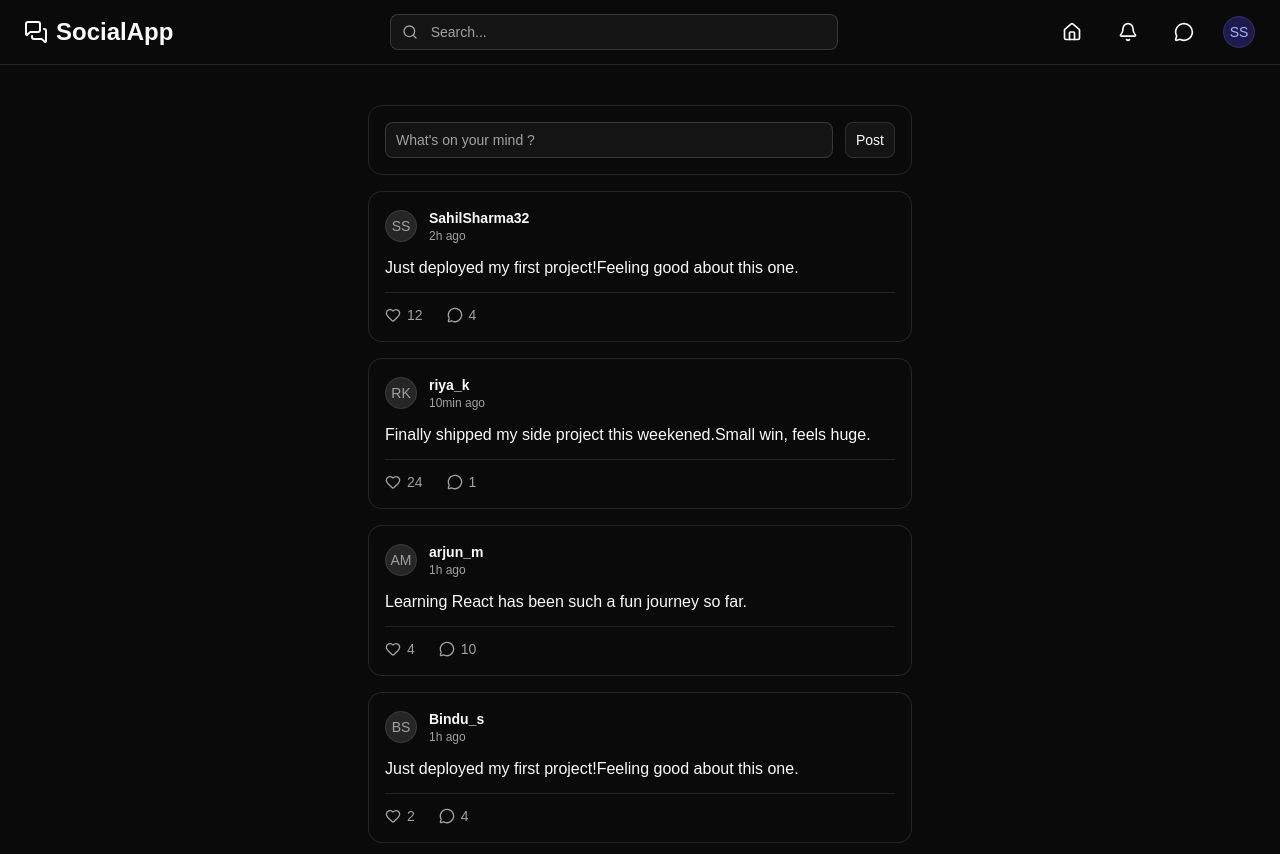
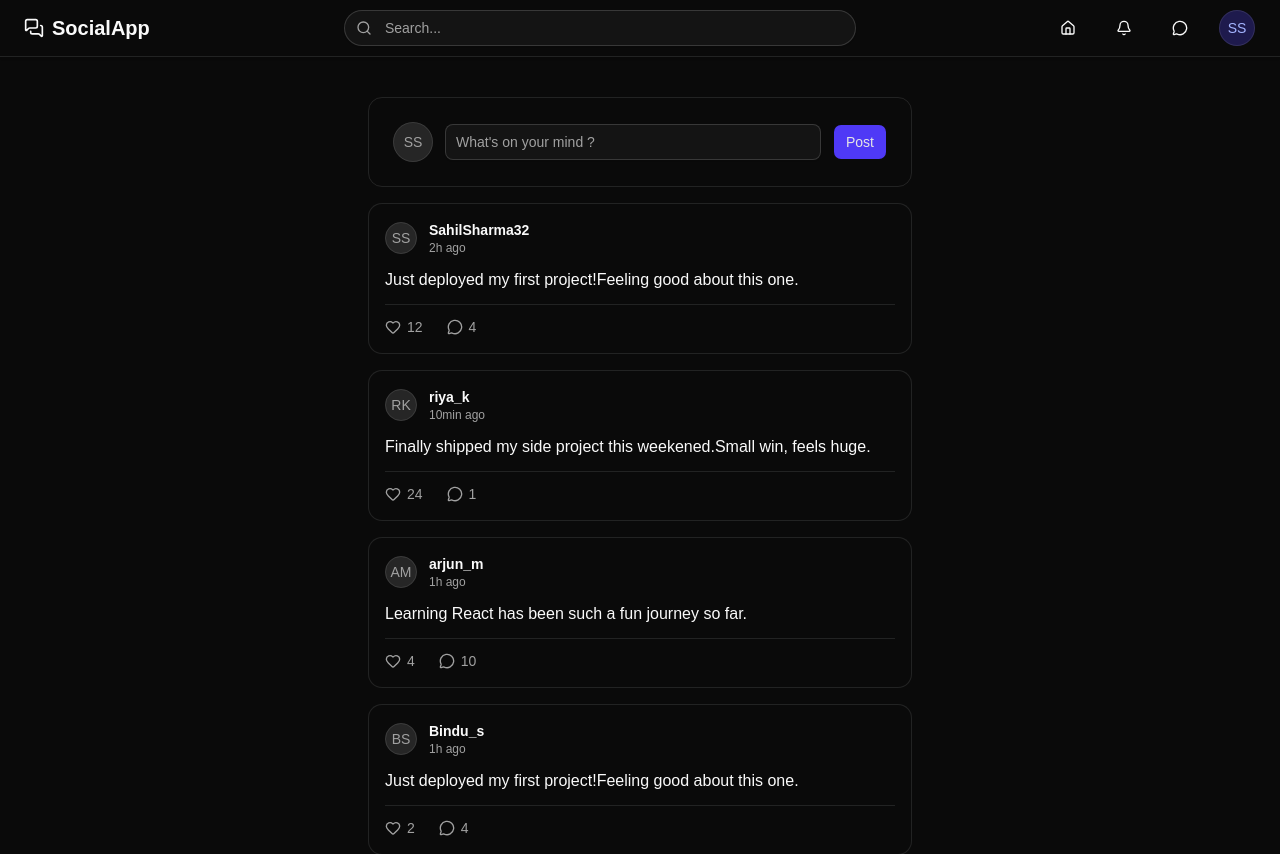
Before and after one commit to sahilsharma123923/Mini-SocialApp, a React (Vite) app in the folder Frontend/: page / in a window 1280 px wide. Shown: the top 854 px of the page. Built offline with nearby package versions, Linux system fonts and the light colour scheme.

Commit message:
Something changed and add new features

```diff
--- a/Frontend/src/components/CreatePost.tsx
+++ b/Frontend/src/components/CreatePost.tsx
@@ -1,13 +1,20 @@
 import { useState } from "react"
 import { Input } from "./ui/input";
 import { Button } from "./ui/button";
+import { Avatar, AvatarFallback } from "./ui/avatar";
+
 
 const CreatePost = () => {
     const[text,setText]=useState<string>("");
   return (
-    <div className="flex items-center border rounded-xl p-4 gap-3">
-      <Input value={text} onChange={(e)=>setText(e.target.value)} placeholder="What's on your mind ?" className="flex-1"/>
-      <Button variant="outline" onClick={()=>console.log(text)} className="text-shadow-indigo-50 bg-indigo-600 hover:bg-indigo-700">Post</Button>
+    <div className="flex items-center border rounded-xl p-6 gap-3">
+
+      <Avatar className="size-10">
+        <AvatarFallback>SS</AvatarFallback>
+      </Avatar>
+       <Input value={text} onChange={(e)=>setText(e.target.value)} placeholder="What's on your mind ?" className="flex-1"/>
+
+      <Button onClick={()=>console.log(text)} className=" text-neutral-200 hover:text-neutral-50  bg-indigo-600 hover:bg-indigo-700 p-3">Post</Button>
     </div>
   )
 }
--- a/Frontend/src/components/Navbar.tsx
+++ b/Frontend/src/components/Navbar.tsx
@@ -7,43 +7,43 @@ import {DropdownMenu,DropdownMenuContent, DropdownMenuItem, DropdownMenuTrigger,
 
 const Navbar = () => {
   return (
-    <header className="sticky top-0 z-50 w-full border-b bg-background">
-      <div className="mx-auto flex h-16 max-w-7xl items-center justify-between px-4 md:px-6">
+    <header className="sticky top-0 z-50 w-full border-b shadow-sm bg-background">
+      <div className="mx-auto flex h-14 max-w-7xl items-center justify-between px-4 md:px-6">
         {/* Logo */}
         <Link
           to="/"
-          className="flex items-center gap-2 text-2xl font-bold text-foreground"
-        >
-          <MessagesSquare className="size-6" />
-          <span>SocialApp</span>
+          className="flex items-center gap-2 text-xl font-bold text-foreground"
+         >
+          <MessagesSquare className="size-5" />
+           <span>SocialApp</span>
         </Link>
 
         {/* Search */}
-        <div className="relative hidden w-full max-w-md md:block">
+        <div className="relative hidden w-full max-w-lg md:block">
           <Search className="absolute left-3 top-1/2 size-4 -translate-y-1/2 text-muted-foreground" />
-          <Input placeholder="Search..." className="pl-10" />
+          <Input placeholder="Search..." className="pl-10 rounded-full" />
         </div>
 
         {/* Navigation */}
         <div className="flex items-center gap-3 md:gap-5">
           {/* Home */}
           <Link to="/">
-            <Button variant="ghost" size="icon" aria-label="Home">
-              <Home className="size-5" />
+            <Button variant="ghost" size="icon" className="transition-all duration-200 hover:scale-110" aria-label="Home">
+              <Home className="size-4" />
             </Button>
           </Link>
 
           {/* Notifications */}
           <Link to="/notifications">
-            <Button variant="ghost" size="icon" aria-label="Notifications">
-              <Bell className="size-5" />
+            <Button variant="ghost" className="transition-all duration-200 hover:scale-110" size="icon" aria-label="Notifications">
+              <Bell className="size-4" />
             </Button>
           </Link>
 
           {/* Messages */}
           <Link to="/messages">
-            <Button variant="ghost" size="icon" aria-label="Messages">
-              <MessageCircle className="size-5" />
+            <Button variant="ghost" className="transition-all duration-200 hover:scale-110"  size="icon" aria-label="Messages">
+              <MessageCircle className="size-4" />
             </Button>
           </Link>
 
@@ -54,7 +54,7 @@ const Navbar = () => {
                 variant="ghost"
                 className="rounded-full p-0 hover:bg-transparent focus-visible:ring-1 focus-visible:ring-indigo-400"
               >
-                <Avatar>
+                <Avatar className="size-9">
                   <AvatarFallback className="bg-indigo-100 text-indigo-700 dark:bg-indigo-950 dark:text-indigo-300">
                     SS
                   </AvatarFallback>
--- /dev/null
+++ b/Frontend/src/components/ui/separator.tsx
@@ -0,0 +1,23 @@
+import { Separator as SeparatorPrimitive } from "@base-ui/react/separator"
+
+import { cn } from "@/lib/utils"
+
+function Separator({
+  className,
+  orientation = "horizontal",
+  ...props
+}: SeparatorPrimitive.Props) {
+  return (
+    <SeparatorPrimitive
+      data-slot="separator"
+      orientation={orientation}
+      className={cn(
+        "shrink-0 bg-border data-horizontal:h-px data-horizontal:w-full data-vertical:w-px data-vertical:self-stretch",
+        className
+      )}
+      {...props}
+    />
+  )
+}
+
+export { Separator }
```
